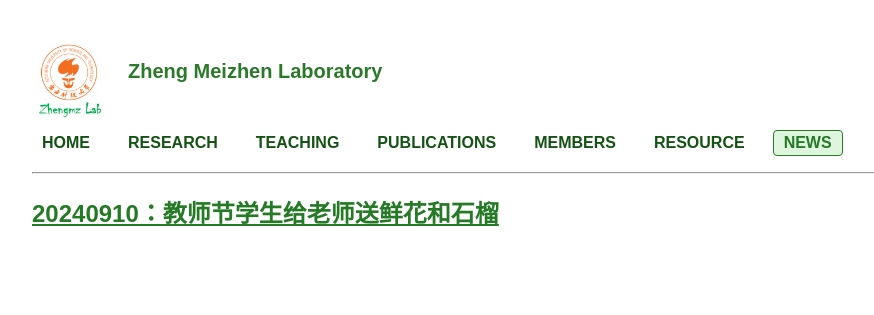
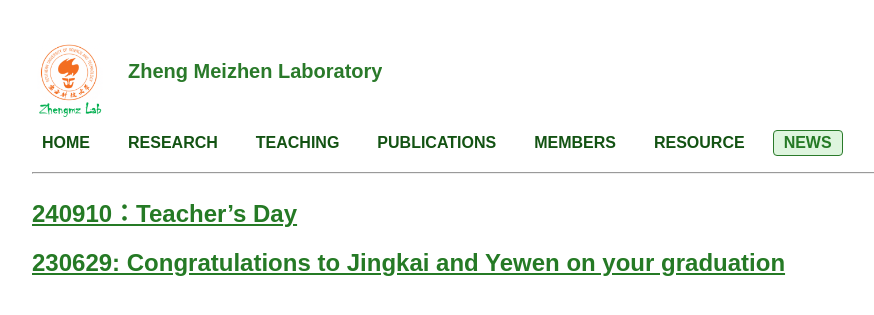
Before and after one commit to ZhengmzLab/zhengmzlab.github.io, a Jekyll site: the page built from news.md, in a window 1280 px wide. Shown: the top 315 px of the page, without its empty margins (120-994 px from the left). Built offline with Jekyll 4.4.1, drawn with Linux system fonts in a browser that asks for light colours.

Commit message:
Update news.md

```diff
--- a/news.md
+++ b/news.md
@@ -5,4 +5,6 @@ title: NEWS
 
 
 
-## [20240910：教师节学生给老师送鲜花和石榴](/assets/news/240910.md)
+## [240910：Teacher’s Day](/assets/news/240910.md)
+
+## [230629: Congratulations to Jingkai and Yewen on your graduation](/assets/news/230629.md)
```
